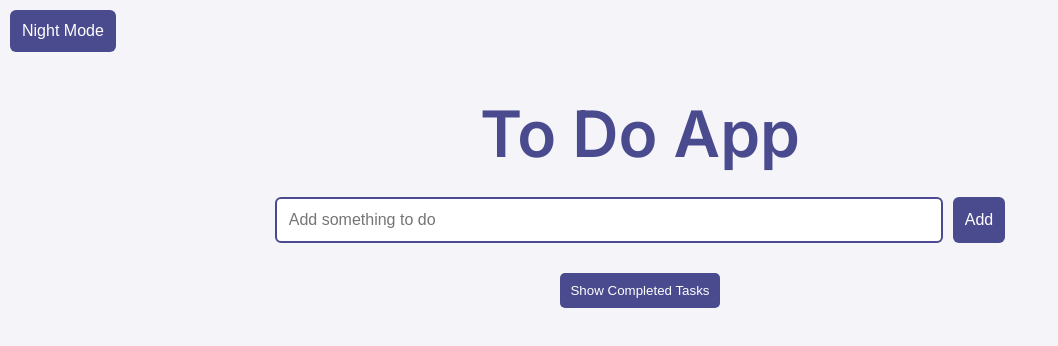
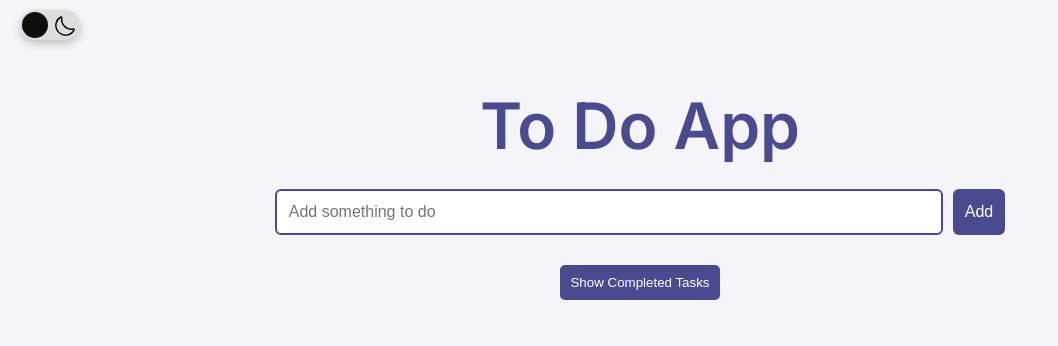
Before and after one commit to sahesh2003/ToDoList, a React (Create React App) app: page / in a window 1280 px wide. Shown: the top 346 px of the page, without its empty margins (0-1058 px from the left). Built offline with nearby package versions, Linux system fonts and the light colour scheme.

Commit message:
change the dark mode toggle

```diff
--- a/src/App.css
+++ b/src/App.css
@@ -8,12 +8,14 @@ body {
   font-family: 'Inter', sans-serif;
   background-color: #f4f4f9;
   color: #333;
+  transition: background-color 0.3s ease, color 0.3s ease;
 }
 
 .App {
   /*text-align: center;*/
   margin-top: 10px;
   font-family: 'Inter', sans-serif;
+  transition: background-color 0.3s ease, color 0.3s ease;
 }
 
 .night-mode {
@@ -153,18 +155,6 @@ li button:hover {
   width: 100%;
   padding: 7px;
 }
-.nightModeButton{
-  padding: 12px;
-  margin-left: 10px;
-  border: none;
-  background-color: #4a4a8e;
-  color: white;
-  border-radius: 6px;
-  font-size: 16px;
-  cursor: pointer;
-  transition: background-color 0.3s ease;
-
-}
 
 .night-mode input[type="text"] {
   background-color: #555;
@@ -174,3 +164,69 @@ li button:hover {
 .night-mode input[type="checkbox"] {
   background-color: #444;
 }
+
+.toggle-container {
+  margin-left: 20px;
+  position: relative;
+  width: 50px;
+  height: 30px;
+  display: inline-block;
+}
+
+.toggle-checkbox {
+  display: none;
+}
+
+/* Label for the toggle switch */
+.toggle-label {
+  position: absolute;
+  top: 0;
+  left: 0;
+  width: 100%;
+  height: 100%;
+  background-color: #ddd;
+  border-radius: 50px;
+  cursor: pointer;
+  display: flex;
+  align-items: center;
+  justify-content: space-between;
+  padding: 0 5px;
+  box-shadow: 0 4px 8px rgba(0, 0, 0, 0.2);
+  transition: background-color 0.3s ease;
+}
+
+/* Toggle ball (circle) */
+.toggle-ball {
+  position: absolute;
+  top: 2px;
+  left: 2px;
+  width: 26px;
+  height: 26px;
+  background-color: #0e0e0d; /* Sun color */
+  border-radius: 50%;
+  transition: transform 0.3s ease;
+}
+
+/* Checkbox checked state - change to night mode */
+.toggle-checkbox:checked + .toggle-label {
+  background-color: #333;
+}
+
+.toggle-checkbox:checked + .toggle-label .toggle-ball {
+  transform: translateX(30px);
+  background-color: #bbb; /* Moon color */
+}
+
+.toggle-checkbox:checked + .toggle-label .sun-icon {
+  color: #666;
+}
+
+.toggle-checkbox:checked + .toggle-label .moon-icon {
+  color: #fff;
+}
+
+.svg-icon {
+  width: 20px;
+  height: 20px;
+  vertical-align: middle;
+}
--- a/src/App.tsx
+++ b/src/App.tsx
@@ -1,9 +1,11 @@
-import React, {useEffect, useState} from 'react';
+import React, {useState} from 'react';
 import './App.css';
 import ToDoForm from "./components/ToDoForm";
 import {Todo} from "./types/todo";
 import ToDoList from "./components/ToDoList";
 import {useTheme} from "./ThemeContext";
+import moonIcon from "./assets/moon_icon.svg";
+import sunIcon from "./assets/sun_icon.svg";
 
 function App() {
     const [todos, setTodos] = useState<Todo[]>([]);
@@ -41,11 +43,31 @@ function App() {
     }
   return (
       <div className={`App ${isNightMode ? "night-mode" : ""}`}>
-          <button onClick={toggleNightMode} className={"nightModeButton"}>
-              {isNightMode ? "Light Mode" : "Night Mode"}
-          </button>
+          {/*<button onClick={toggleNightMode} className={"nightModeButton"}>*/}
+          {/*    {isNightMode ? "Light Mode" : "Night Mode"}*/}
+          {/*</button>*/}
+
+          <div className="toggle-container">
+              <input
+                  type="checkbox"
+                  id="theme-toggle"
+                  className="toggle-checkbox"
+                  checked={isNightMode}
+                  onChange={toggleNightMode}
+              />
+              <label htmlFor="theme-toggle" className="toggle-label">
+                  <span className="toggle-ball"></span>
+                  <span className="icon sun-icon">
+                      <img src={sunIcon} alt="Sun Icon" className="svg-icon"/>
+                  </span>
+                  <span className="icon moon-icon">
+                      <img src={moonIcon} alt="Moon Icon" className="svg-icon"/>
+                  </span>
+              </label>
+          </div>
+
           <h1>
-              To Do App
+          To Do App
           </h1>
           <div className={"Form"}>
               <ToDoForm addToDo={addTodo}/>
```
Also changed, not shown: src/assets/moon_icon.svg (added), src/assets/sun_icon.svg (added).
